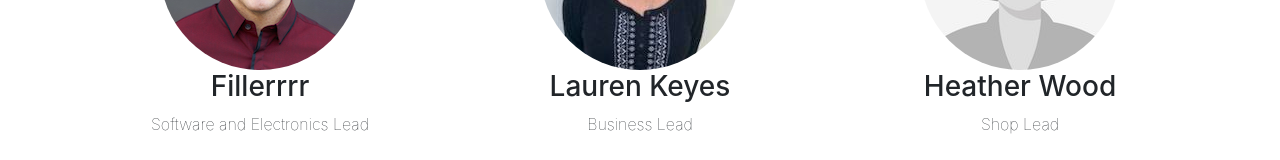
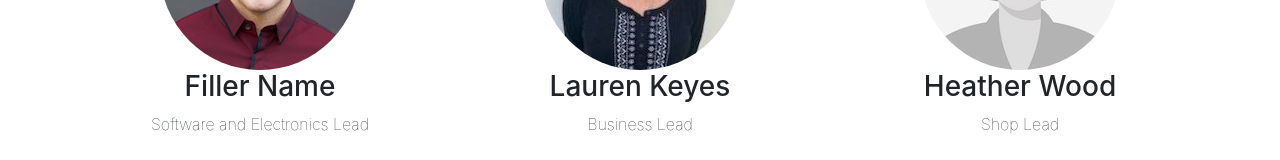
Before and after one commit to LMUHyperloop/LMUHyperloop.github.io, a plain HTML site: page team.html in a window 1280 px wide. Shown: the part 874-1034 px from the top of the page. Drawn offline with Linux system fonts and the light colour scheme.

```diff
--- a/team.html
+++ b/team.html
@@ -104,7 +104,7 @@
             </div>
             <div class="col-lg-4 col-sm-6 text-center mb-4">
               <img class="rounded-circle img-fluid d-block mx-auto" src="/images/team/sam.jpg" alt="">
-              <h3>Fillerrrr</h3>
+              <h3>Filler Name</h3>
               <p>Software and Electronics Lead</p>
             </div>
             <div class="col-lg-4 col-sm-6 text-center mb-4">
```
